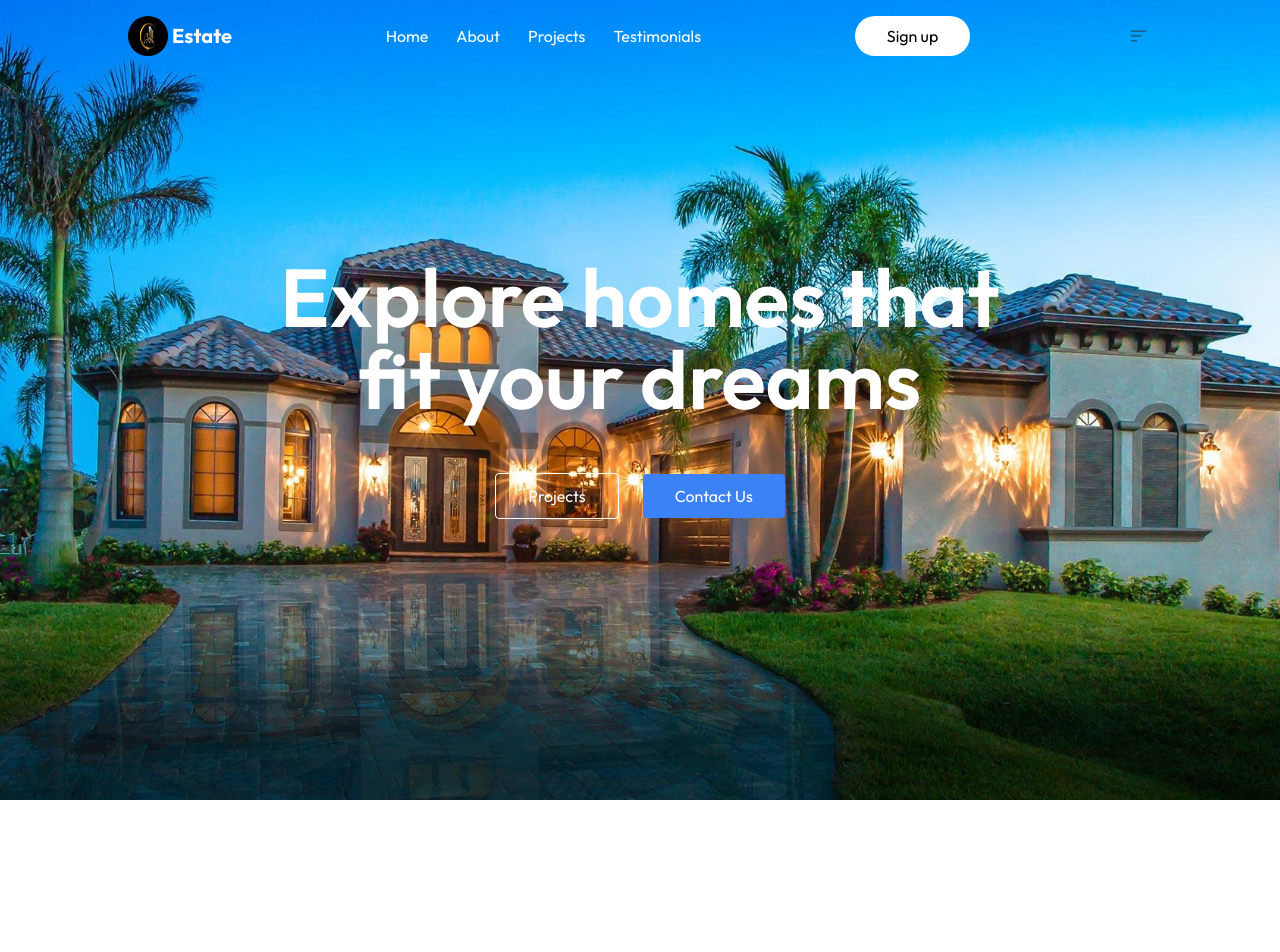
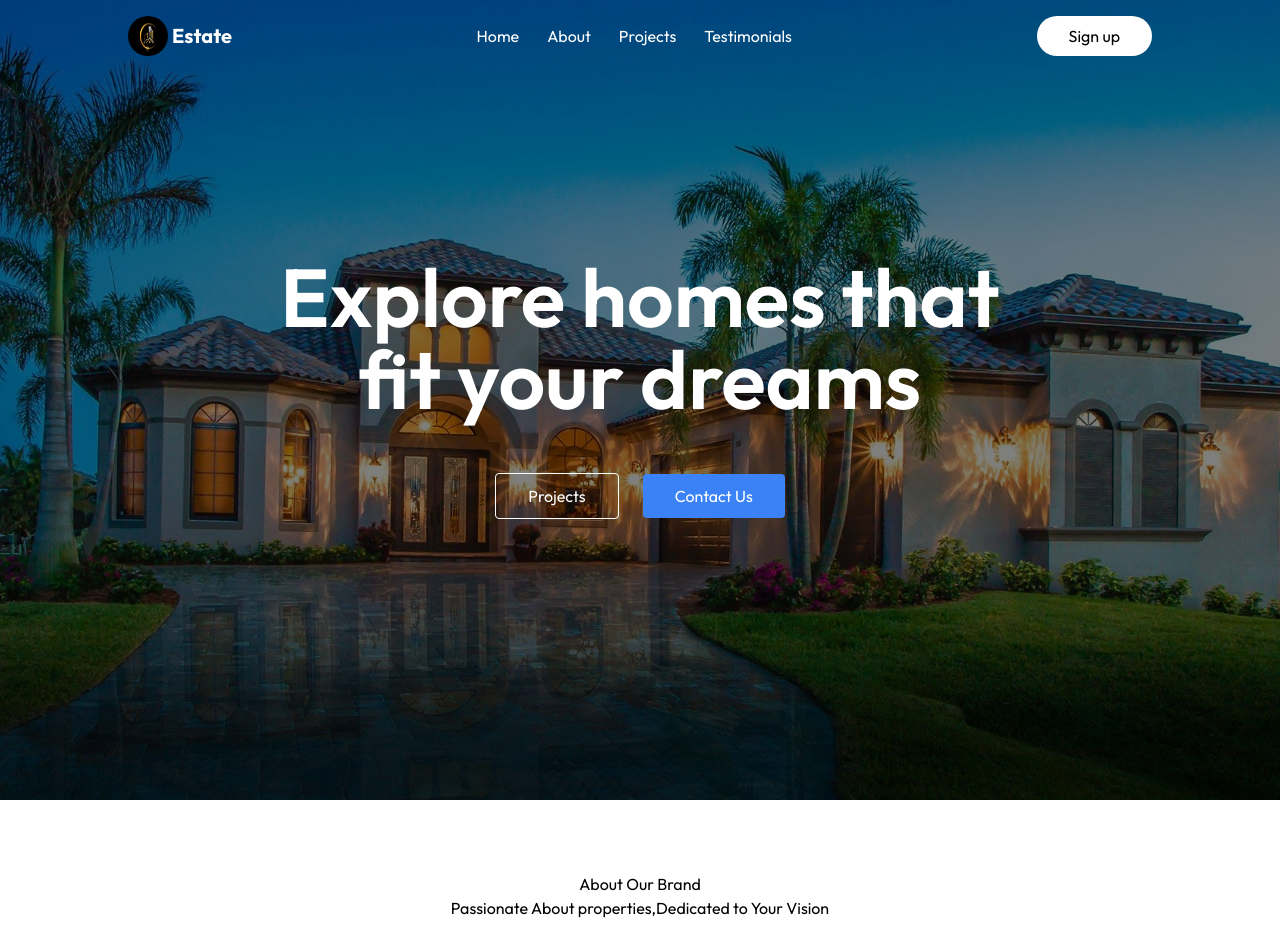
Before and after one commit to Divyadharshana5/Real_Estate, a React (Vite) app in the folder Real_estate/: page / in a window 1280 px wide. Shown: the top 952 px of the page. Before the commit the page ends 928 px from the top, so only its background shows below. Built offline with nearby package versions, Linux system fonts and the light colour scheme.

Commit message:
updated About.jsx

```diff
--- a/Real_estate/src/Components/About.jsx
+++ b/Real_estate/src/Components/About.jsx
@@ -5,7 +5,12 @@ const About = () => {
     <div
       className="flex flex-col items-center justify-center container mx-auto p-14 md:px-20 lg:px-32 w-full overflow-hidden"
       id="About"
-    ></div>
+    >
+      <h1>
+        About <span>Our Brand</span>
+      </h1>
+      <p>Passionate About properties,Dedicated to Your Vision</p>
+    </div>
   );
 };
 
--- a/Real_estate/src/Components/Header.jsx
+++ b/Real_estate/src/Components/Header.jsx
@@ -4,10 +4,15 @@ import Navbar from "./Navbar";
 const Header = () => {
   return (
     <div
-      className="min-h-screen mb-4 bg-cover bg-center items-center w-full overflow-hidden"
-      style={{ backgroundImage: "url('/header_img.png')" }}
+      className="relative min-h-screen mb-4 w-full overflow-hidden"
       id="Header"
     >
+      <div
+        className="absolute inset-0 bg-cover bg-center brightness-50"
+        style={{ backgroundImage: "url('/header_img.png')" }}
+      ></div>
+
+      <div className="relative z-10">
         <Navbar />
 
         <div className="container text-center mx-auto py-4 px-6 md:px-20 lg:px-32 text-white">
@@ -16,7 +21,10 @@ const Header = () => {
           </h2>
 
           <div className="space-x-6 mt-16">
-          <a href="#Project" className="border border-white px-8 py-3 rounded">
+            <a
+              href="#Project"
+              className="border border-white px-8 py-3 rounded"
+            >
               Projects
             </a>
             <a href="#Contact us" className="bg-blue-500 px-8 py-3 rounded">
@@ -25,6 +33,7 @@ const Header = () => {
           </div>
         </div>
       </div>
+    </div>
   );
 };
 
--- a/Real_estate/src/Components/Navbar.jsx
+++ b/Real_estate/src/Components/Navbar.jsx
@@ -52,7 +52,7 @@ const Navbar = () => {
         <img
           onClick={() => setShowMobileMenu(true)}
           src={assets.menu_icon}
-          className="md-hidden w-7 cursor-pointer"
+          className="md:hidden w-7 cursor-pointer"
           alt=""
         />
       </div>
```
Lines whose indentation alone changed are shown as unchanged.
